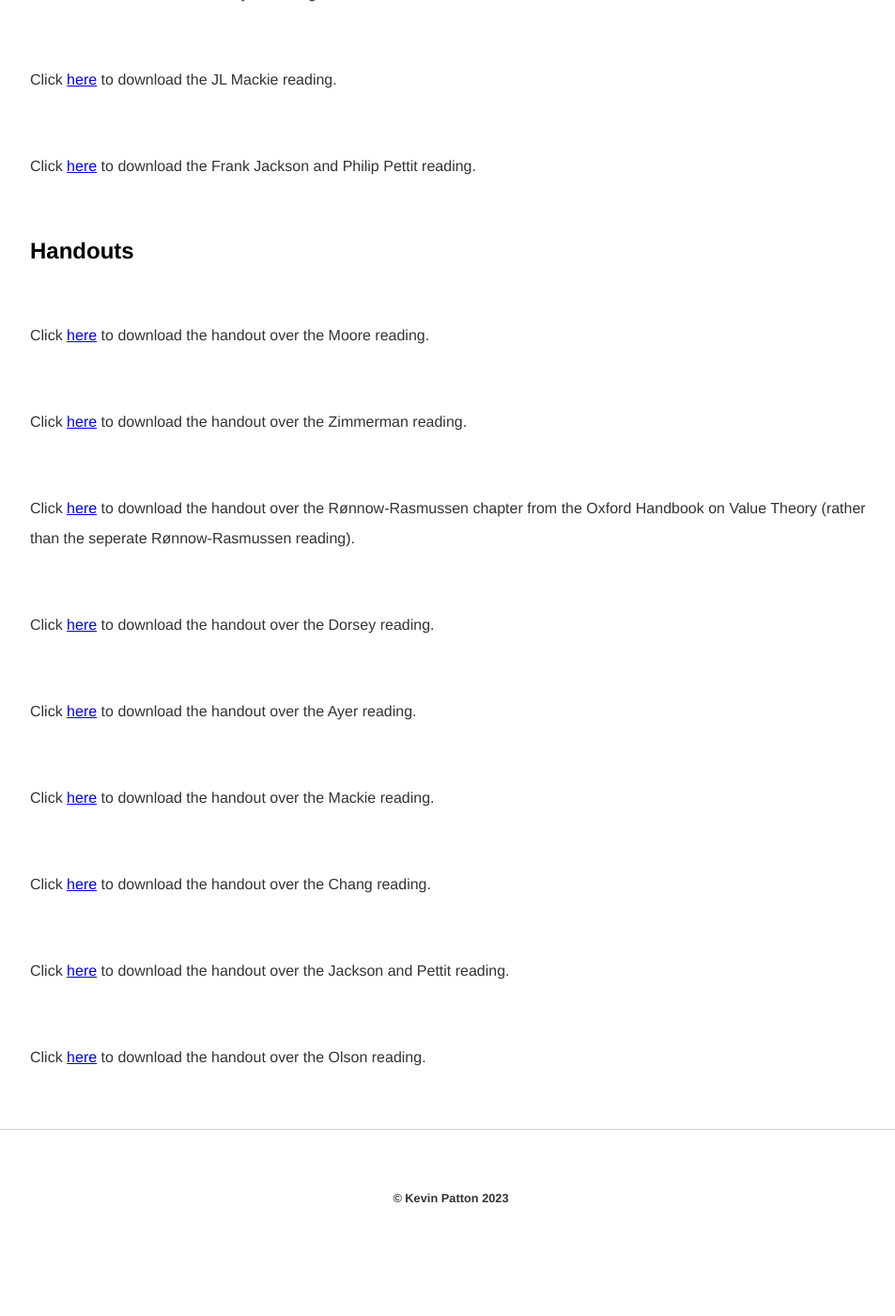
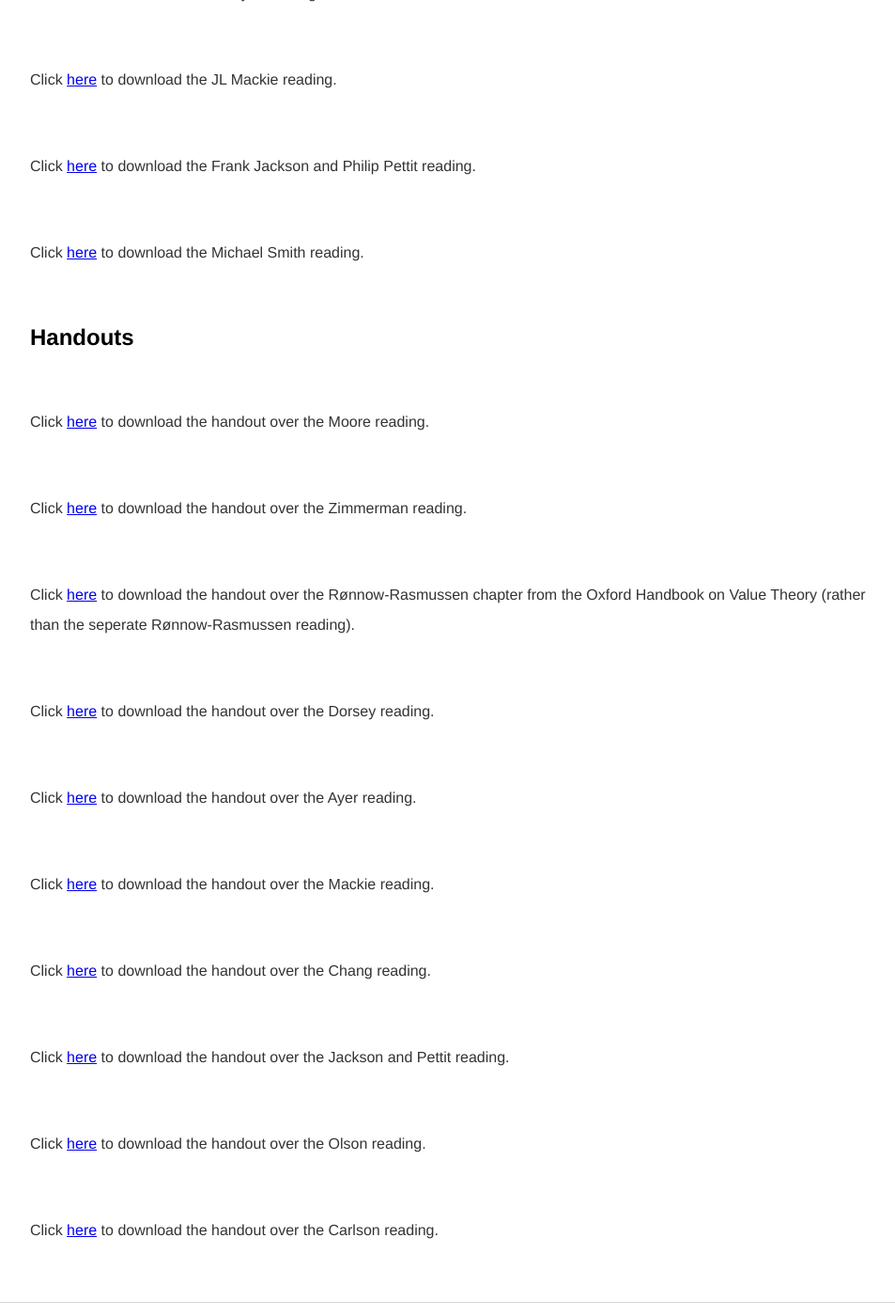
Before and after one commit to kevinjpatton/kevinjpatton.github.io, a Jekyll site: the page built from teaching/phil_3050/index.html, in a window 1280 px wide and 1400 px high, scrolled down 1238 px. Shown: the whole window at 94% size, without its empty margins (160-1113 px from the left). Built offline with Jekyll 4.4.1, drawn with Linux system fonts in a browser that asks for light colours; Markdown is read by kramdown in place of the engine named in the settings; before the commit the page ends 2586 px from its top, so only the background shows below that.

Commit message:
Update index.html

```diff
--- a/teaching/phil_3050/index.html
+++ b/teaching/phil_3050/index.html
@@ -17,6 +17,8 @@ title: Teaching - Phil 3050
 <p>Click <a href="/teaching/phil_3050/AJ Ayer - Language Truth and Logic.pdf" target="_blank">here</a> to download the AJ Ayer reading.</p>
 <p>Click <a href="/banda/JL Mackie - The Subjectivity of Values.pdf" target="_blank">here</a> to download the JL Mackie reading.</p>
 <p>Click <a href="/teaching/phil_3050/Frank Jackson and Philip Pettit - A Problem for Expressivism.pdf" target="_blank">here</a> to download the Frank Jackson and Philip Pettit reading.</p>
+<p>Click <a href="/teaching/phil_3050/Michael Smith - The Moral Problem.pdf" target="_blank">here</a> to download the Michael Smith reading.</p>
+
 <h2>Handouts</h2>
 <p>Click <a href="/teaching/phil_3050/Handout_Moore.pdf" target="_blank">here</a> to download the handout over the Moore reading.</p>
 <p>Click <a href="/teaching/phil_3050/Handout - Zimmerman.pdf" target="_blank">here</a> to download the handout over the Zimmerman reading.</p>
@@ -27,3 +29,4 @@ title: Teaching - Phil 3050
 <p>Click <a href="/teaching/phil_3050/Handout - Chang.pdf" target="_blank">here</a> to download the handout over the Chang reading.</p>
 <p>Click <a href="/teaching/phil_3050/Handout - Jackson & Pettit.pdf" target="_blank">here</a> to download the handout over the Jackson and Pettit reading.</p>
 <p>Click <a href="/teaching/phil_3050/Handout - Olson.pdf" target="_blank">here</a> to download the handout over the Olson reading.</p>
+<p>Click <a href="/teaching/phil_3050/Handout - Carlson.pdf" target="_blank">here</a> to download the handout over the Carlson reading.</p>
```
